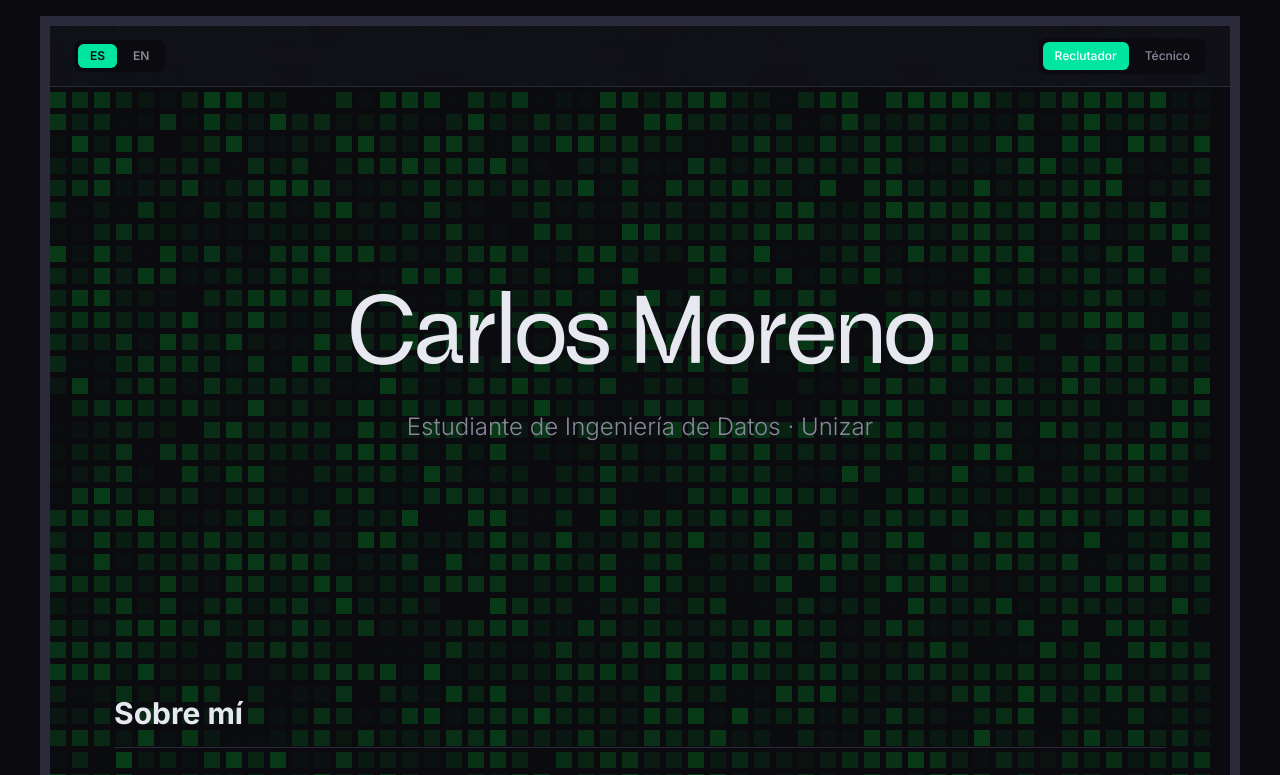
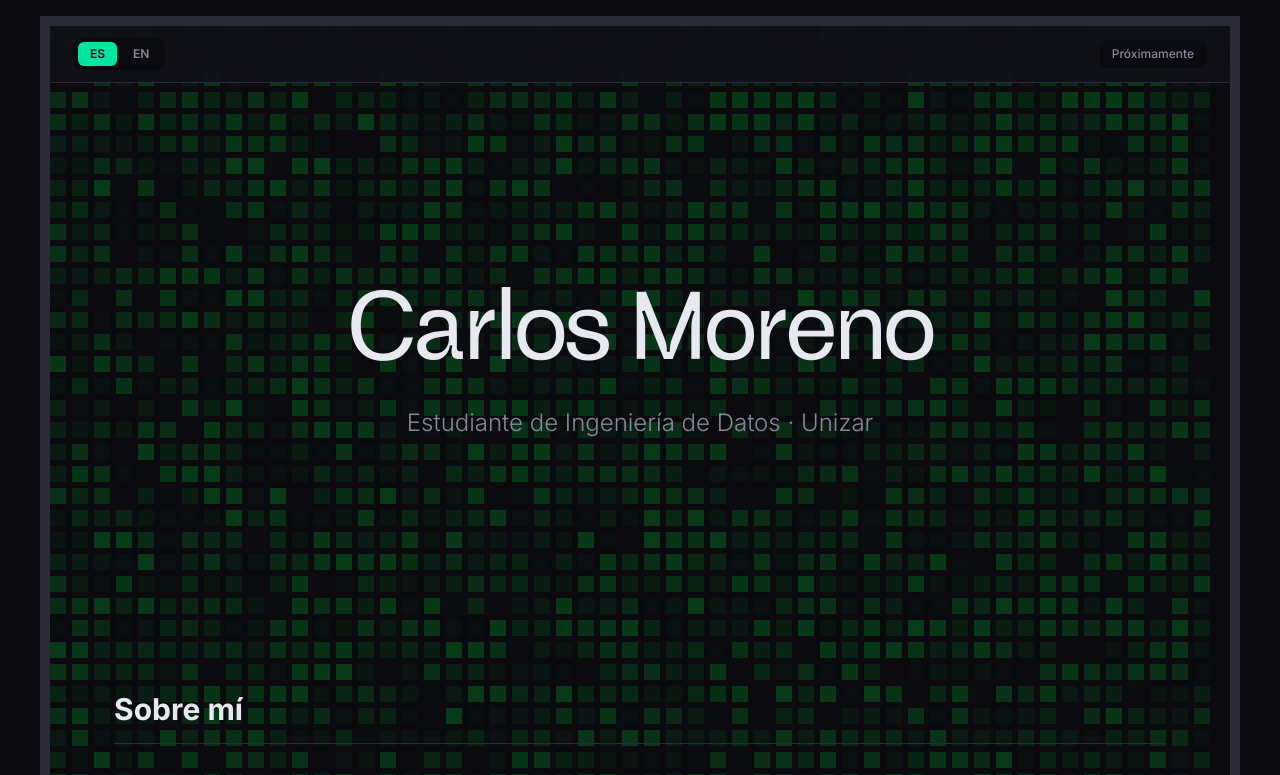
Before and after one commit to carmoran0/cv, a React (Create React App) app: page / in a window 1280 px wide. Shown: the top 775 px of the page. Built offline with nearby package versions, Linux system fonts and the light colour scheme.

Commit message:
cert+quitar cosas

```diff
--- a/src/components/TopBar/TopBar.tsx
+++ b/src/components/TopBar/TopBar.tsx
@@ -44,52 +44,24 @@ const TopBar: React.FC = () => {
         </button>
       </div>
 
-      {/* Right: Mode Toggle + CTA */}
+      {/* Right: Coming Soon */}
       <div className="flex items-center gap-3">
-        <div className="flex items-center gap-1 bg-bg rounded-lg p-1">
         <button
-            onClick={() => mode !== "recruiter" && toggleMode()}
-            className={`px-3 py-1.5 rounded-md text-xs font-medium transition-all duration-200 ${
-              mode === "recruiter"
-                ? "bg-accent text-white"
-                : "text-text-secondary hover:text-text-primary"
-            }`}
+          disabled
+          className="px-3 py-1.5 rounded-md text-xs font-medium bg-bg text-text-secondary cursor-not-allowed"
         >
           <AnimatePresence mode="wait">
             <motion.span
-                key={`recruiter-${i18n.language}`}
+              key={`coming-soon-${i18n.language}`}
               initial={{ opacity: 0 }}
               animate={{ opacity: 1 }}
               exit={{ opacity: 0 }}
               transition={{ duration: 0.2 }}
             >
-                {t("topbar.recruiter")}
+              {t("topbar.coming_soon")}
             </motion.span>
           </AnimatePresence>
         </button>
-          <button
-            onClick={() => mode !== "technical" && toggleMode()}
-            className={`px-3 py-1.5 rounded-md text-xs font-medium transition-all duration-200 ${
-              mode === "technical"
-                ? "bg-accent text-white"
-                : "text-text-secondary hover:text-text-primary"
-            }`}
-          >
-            <AnimatePresence mode="wait">
-              <motion.span
-                key={`technical-${i18n.language}`}
-                initial={{ opacity: 0 }}
-                animate={{ opacity: 1 }}
-                exit={{ opacity: 0 }}
-                transition={{ duration: 0.2 }}
-              >
-                {t("topbar.technical")}
-              </motion.span>
-            </AnimatePresence>
-          </button>
-        </div>
-
-        {/* 'Available for internships' CTA removed per request */}
       </div>
     </motion.header>
   );
--- a/src/data/cv.ts
+++ b/src/data/cv.ts
@@ -213,6 +213,13 @@ export const certificationItems: CertificationItem[] = [
     imageSrc: imgTransactSql,
     credentialUrl: "https://learn.microsoft.com/api/achievements/share/es-es/Carmoran/VTWX86JM?sharingId=FC7223DAAE79B586",
   },
+    {
+    id: "claude_code_in_action",
+    titleKey: "certifications.items.claude_code_in_action.title",
+    issuerKey: "certifications.items.claude_code_in_action.issuer",
+    dateKey: "certifications.items.claude_code_in_action.date",
+    credentialUrl: "https://verify.skilljar.com/c/2egzywwxpdnn",
+  },
   {
     id: "aws_cloud_foundations",
     titleKey: "certifications.items.aws_cloud_foundations.title",
@@ -229,4 +236,5 @@ export const certificationItems: CertificationItem[] = [
     comingSoon: true,
     credentialUrl: "",
   },
+
 ];
--- a/src/i18n/en.json
+++ b/src/i18n/en.json
@@ -5,7 +5,8 @@
   "topbar": {
     "available": "Available for internships →",
     "recruiter": "Recruiter",
-    "technical": "Technical"
+    "technical": "Technical",
+    "coming_soon": "Coming soon"
   },
   "sidebar": {
     "overview": "Overview",
@@ -270,6 +271,11 @@
         "title": "MongoDB Python Developer Path",
         "issuer": "MongoDB",
         "date": "Coming soon"
+      },
+      "claude_code_in_action": {
+        "title": "Claude Code in Action",
+        "issuer": "Anthropic",
+        "date": "7/3/2026"
       }
     }
   }
--- a/src/i18n/es.json
+++ b/src/i18n/es.json
@@ -5,7 +5,8 @@
   "topbar": {
     "available": "Disponible para prácticas →",
     "recruiter": "Reclutador",
-    "technical": "Técnico"
+    "technical": "Técnico",
+    "coming_soon": "Próximamente"
   },
   "sidebar": {
     "overview": "Resumen",
@@ -270,6 +271,11 @@
         "title": "MongoDB Python Developer Path",
         "issuer": "MongoDB",
         "date": "Próximamente"
+      },
+      "claude_code_in_action": {
+        "title": "Claude Code in Action",
+        "issuer": "Anthropic",
+        "date": "7/3/2026"
       }
     }
   }
```
Lines whose indentation alone changed are shown as unchanged.
